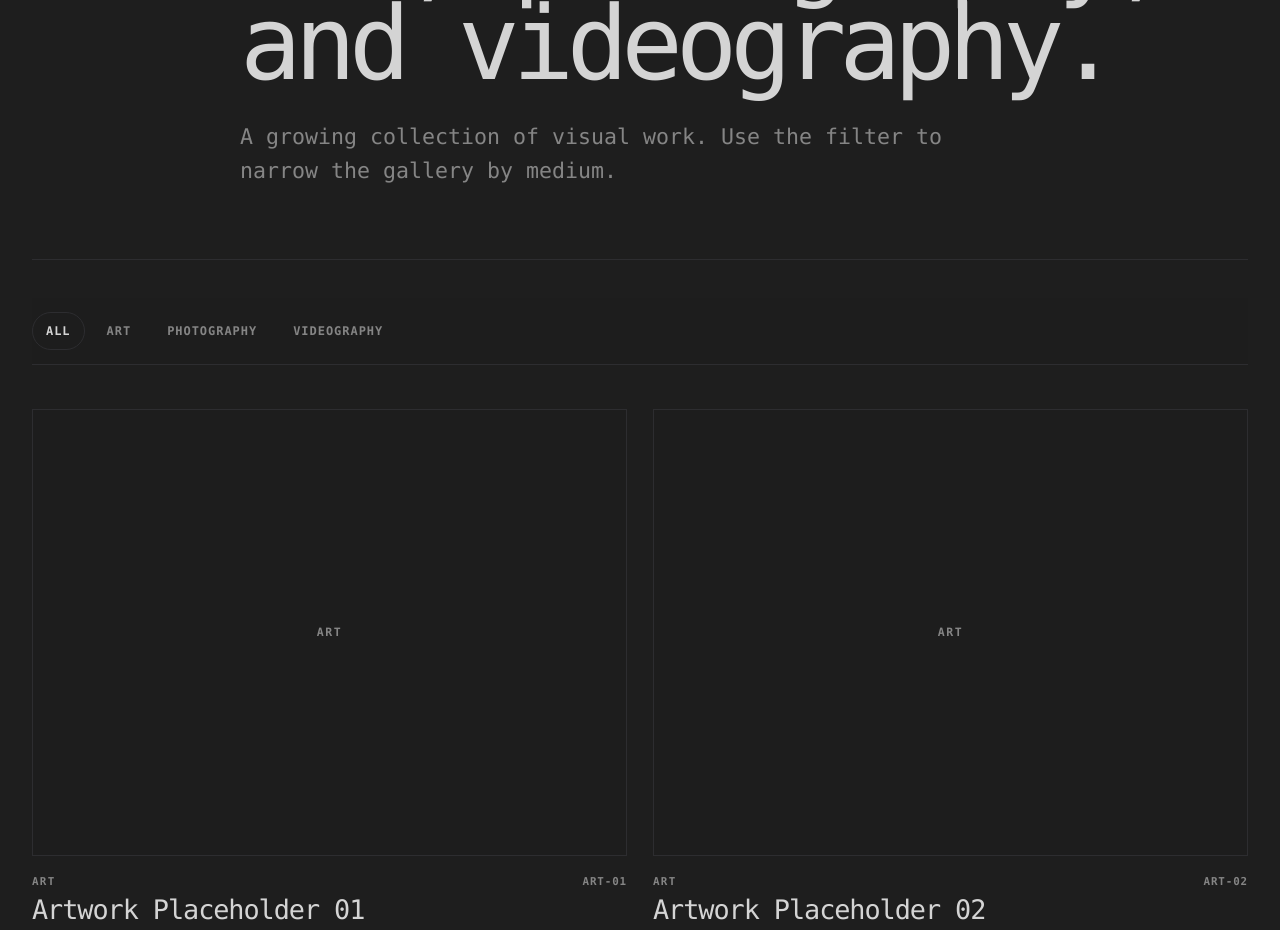
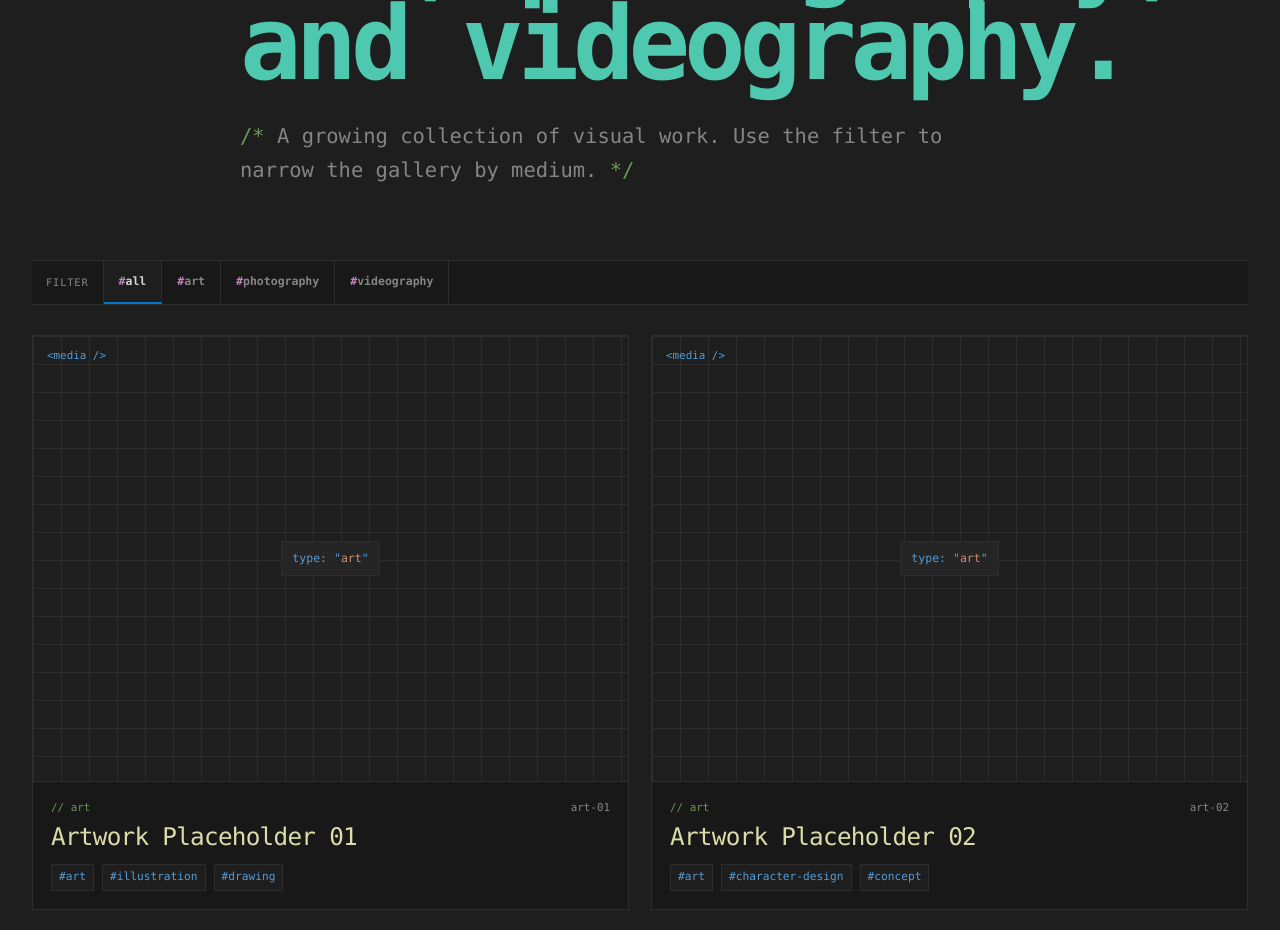
Before and after one commit to ronell-agustin/ronellagustin, a Next.js app: page /portfolio in a window 1280 px wide. Shown: the part 180-1110 px from the top of the page. Built offline with nearby package versions, Linux system fonts and the light colour scheme.

Commit message:
Restyle portfolio as VS Code inspired gallery

```diff
--- a/src/app/portfolio/portfolio.module.css
+++ b/src/app/portfolio/portfolio.module.css
@@ -13,29 +13,35 @@
 
 .back {
   padding-top: 8px;
-  color: var(--muted);
+  color: var(--blue);
   font-size: 0.78rem;
-  font-weight: 700;
-  letter-spacing: 0.1em;
+  font-weight: 600;
   text-decoration: none;
-  text-transform: uppercase;
+}
+
+.back:hover {
+  color: var(--yellow);
 }
 
 .kicker {
   margin: 0 0 26px;
-  color: var(--muted);
+  color: var(--green);
   font-size: 0.75rem;
-  font-weight: 700;
-  letter-spacing: 0.15em;
-  text-transform: uppercase;
+  font-weight: 500;
+}
+
+.kicker::before {
+  content: "// ";
 }
 
 .header h1 {
   max-width: 980px;
   margin: 0;
+  color: var(--cyan);
   font-size: clamp(3.3rem, 8vw, 7.5rem);
+  font-weight: 700;
   line-height: 0.9;
-  letter-spacing: -0.07em;
+  letter-spacing: -0.06em;
   text-wrap: balance;
 }
 
@@ -43,12 +49,22 @@
   max-width: 720px;
   margin: 30px 0 0;
   color: var(--muted);
-  font-size: clamp(1.05rem, 1.8vw, 1.35rem);
-  line-height: 1.55;
+  font-size: clamp(1.02rem, 1.7vw, 1.28rem);
+  line-height: 1.65;
+}
+
+.intro::before {
+  content: "/* ";
+  color: var(--green);
+}
+
+.intro::after {
+  content: " */";
+  color: var(--green);
 }
 
 .content {
-  padding: 38px 0 110px;
+  padding: 0 0 110px;
 }
 
 .filters {
@@ -56,100 +72,162 @@
   top: 0;
   z-index: 5;
   display: flex;
-  gap: 8px;
-  padding: 14px 0;
-  background: color-mix(in srgb, var(--background) 94%, transparent);
-  backdrop-filter: blur(10px);
+  gap: 0;
+  padding: 0;
+  background: var(--panel-alt);
   border-bottom: 1px solid var(--border);
+}
+
+.filters::before {
+  content: "FILTER";
+  display: grid;
+  place-items: center;
+  padding: 0 14px;
+  color: var(--muted);
+  border-right: 1px solid var(--border);
+  font-size: 0.65rem;
+  letter-spacing: 0.08em;
 }
 
 .filters button {
   appearance: none;
-  padding: 9px 13px;
+  padding: 12px 15px;
   background: transparent;
   color: var(--muted);
-  border: 1px solid transparent;
-  border-radius: 999px;
+  border: 0;
+  border-right: 1px solid var(--border);
+  border-bottom: 2px solid transparent;
   cursor: pointer;
   font: inherit;
-  font-size: 0.75rem;
-  font-weight: 700;
-  letter-spacing: 0.08em;
-  text-transform: uppercase;
+  font-size: 0.72rem;
+  font-weight: 600;
+  text-transform: lowercase;
 }
 
-.filters button:hover,
+.filters button::before {
+  content: "#";
+  color: var(--purple);
+}
+
+.filters button:hover {
+  color: var(--foreground);
+  background: var(--selection);
+}
+
 .filters .activeFilter {
   color: var(--foreground);
-  border-color: var(--border);
+  background: var(--background);
+  border-bottom-color: var(--status);
 }
 
 .gallery {
   display: grid;
   grid-template-columns: repeat(2, minmax(0, 1fr));
-  gap: 54px 26px;
-  padding-top: 44px;
+  gap: 22px;
+  padding-top: 30px;
 }
 
 .card {
   min-width: 0;
+  background: var(--panel-alt);
+  border: 1px solid var(--border);
+  transition: border-color 120ms ease, background 120ms ease;
+}
+
+.card:hover {
+  background: var(--selection);
+  border-color: #3c3c3c;
 }
 
 .placeholder {
+  position: relative;
   aspect-ratio: 4 / 3;
   display: grid;
   place-items: center;
-  background: rgba(17, 17, 17, 0.035);
-  border: 1px solid var(--border);
+  overflow: hidden;
+  background:
+    linear-gradient(var(--border) 1px, transparent 1px),
+    linear-gradient(90deg, var(--border) 1px, transparent 1px),
+    var(--background);
+  background-size: 28px 28px;
+  border-bottom: 1px solid var(--border);
+}
+
+.placeholder::before {
+  content: "<media />";
+  position: absolute;
+  top: 12px;
+  left: 14px;
+  color: var(--blue);
+  font-size: 0.68rem;
 }
 
 .placeholder span {
-  color: var(--muted);
+  padding: 8px 10px;
+  color: var(--orange);
+  background: var(--panel);
+  border: 1px solid var(--border);
   font-size: 0.72rem;
-  font-weight: 700;
-  letter-spacing: 0.14em;
-  text-transform: uppercase;
+  font-weight: 500;
+  text-transform: lowercase;
+}
+
+.placeholder span::before {
+  content: "type: \"";
+  color: var(--blue);
+}
+
+.placeholder span::after {
+  content: "\"";
+  color: var(--blue);
 }
 
 .cardMeta {
   display: flex;
   justify-content: space-between;
   gap: 24px;
-  padding-top: 18px;
+  padding: 18px 18px 0;
 }
 
 .cardMeta p {
   margin: 0 0 7px;
-  color: var(--muted);
+  color: var(--green);
   font-size: 0.68rem;
-  font-weight: 700;
-  letter-spacing: 0.12em;
-  text-transform: uppercase;
+  font-weight: 500;
+}
+
+.cardMeta p::before {
+  content: "// ";
 }
 
 .cardMeta h2 {
   margin: 0;
-  font-size: clamp(1.35rem, 2.1vw, 2rem);
-  line-height: 1;
-  letter-spacing: -0.04em;
+  color: var(--yellow);
+  font-size: clamp(1.25rem, 1.9vw, 1.85rem);
+  line-height: 1.1;
+  letter-spacing: -0.03em;
 }
 
 .index {
   flex: 0 0 auto;
   color: var(--muted);
   font-size: 0.68rem;
-  font-weight: 700;
-  letter-spacing: 0.08em;
-  text-transform: uppercase;
+  font-weight: 500;
 }
 
 .tags {
   display: flex;
   flex-wrap: wrap;
-  gap: 8px 12px;
-  margin-top: 14px;
-  color: var(--muted);
-  font-size: 0.72rem;
+  gap: 8px;
+  padding: 14px 18px 18px;
+  color: var(--blue);
+  font-size: 0.7rem;
+}
+
+.tags span {
+  padding: 4px 7px;
+  background: var(--background);
+  border: 1px solid var(--border);
 }
 
 @media (max-width: 700px) {
@@ -169,16 +247,14 @@
 
   .intro {
     margin-top: 24px;
-    font-size: 1rem;
+    font-size: 0.98rem;
   }
 
   .content {
-    padding-top: 20px;
     padding-bottom: 72px;
   }
 
   .filters {
-    gap: 4px;
     overflow-x: auto;
     scrollbar-width: none;
   }
@@ -187,19 +263,28 @@
     display: none;
   }
 
+  .filters::before {
+    display: none;
+  }
+
   .filters button {
     flex: 0 0 auto;
-    padding: 8px 10px;
+    padding: 11px 12px;
     font-size: 0.68rem;
   }
 
   .gallery {
     grid-template-columns: 1fr;
-    gap: 42px;
-    padding-top: 30px;
+    gap: 20px;
+    padding-top: 22px;
   }
 
   .cardMeta {
     gap: 14px;
+    padding: 16px 14px 0;
+  }
+
+  .tags {
+    padding: 12px 14px 16px;
   }
 }
```
